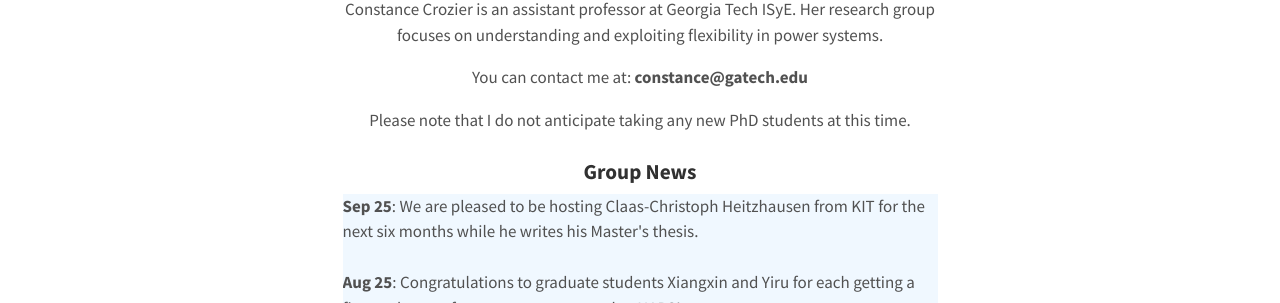
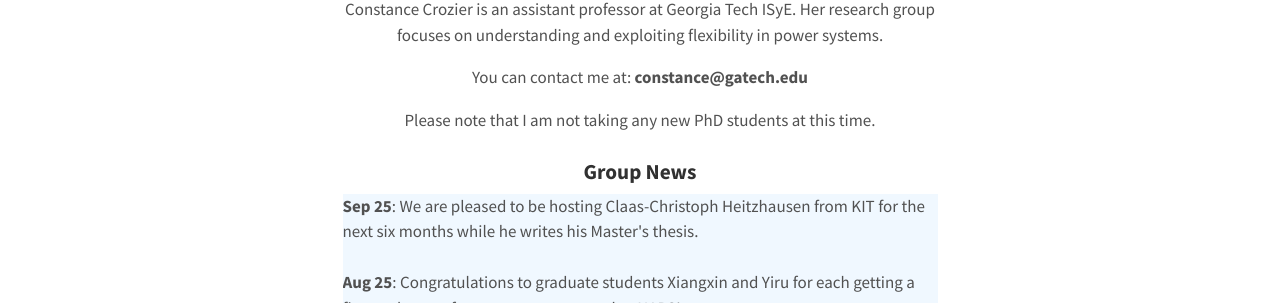
Before and after one commit to constancecrozier/constancecrozier.github.io, a Jekyll site: the page built from index.html, in a window 1280 px wide. Shown: the part 393-696 px from the top of the page. Built offline with Jekyll 4.4.1, drawn with Linux system fonts in a browser that asks for light colours.

Commit message:
Update index.html

```diff
--- a/index.html
+++ b/index.html
@@ -20,7 +20,7 @@ title: Home
     </p>
 
     <p>
-      Please note that I do not anticipate taking any new PhD students at this time.
+      Please note that I am not taking any new PhD students at this time.
     </p>
 
   </div>
```
